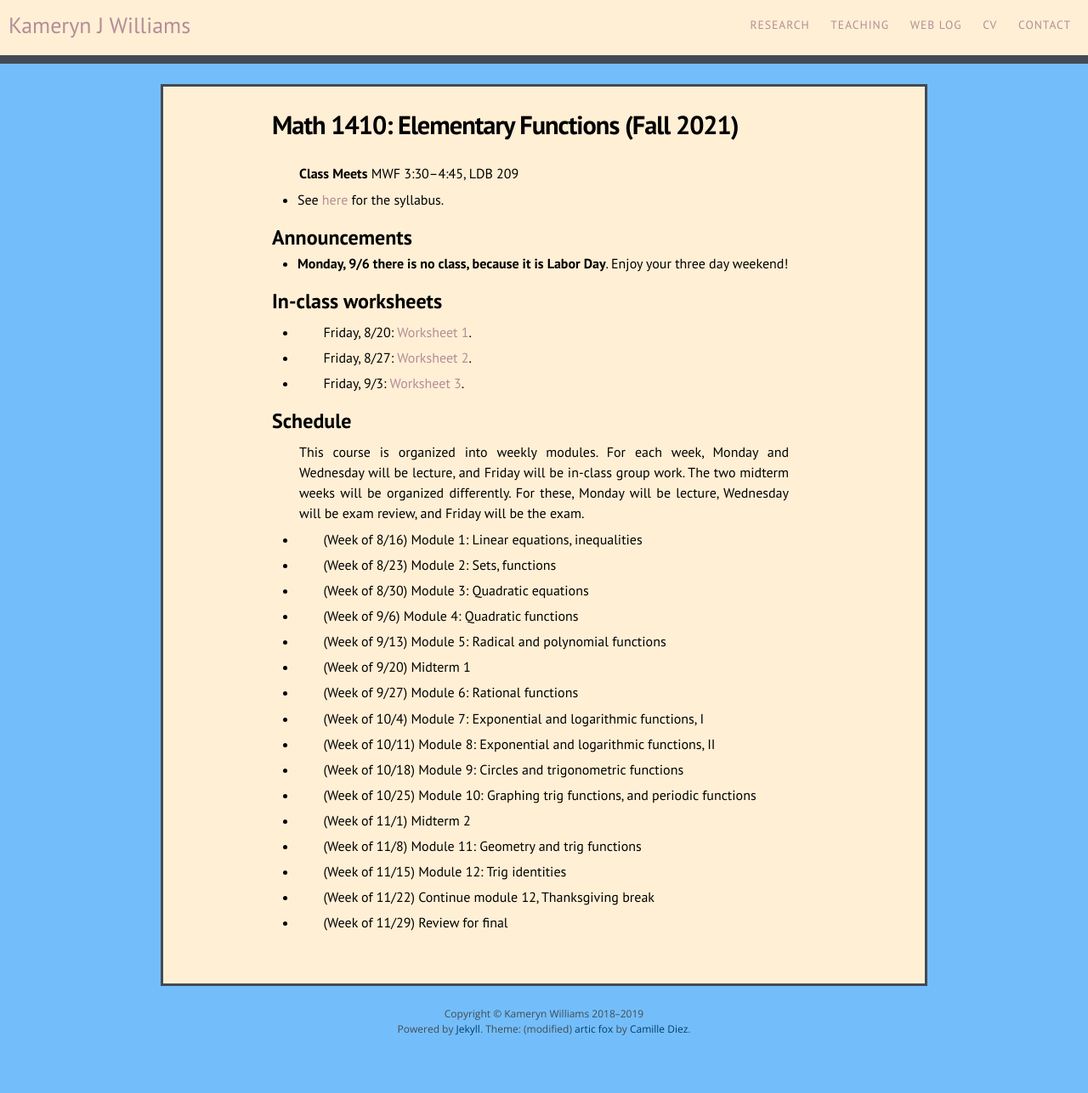
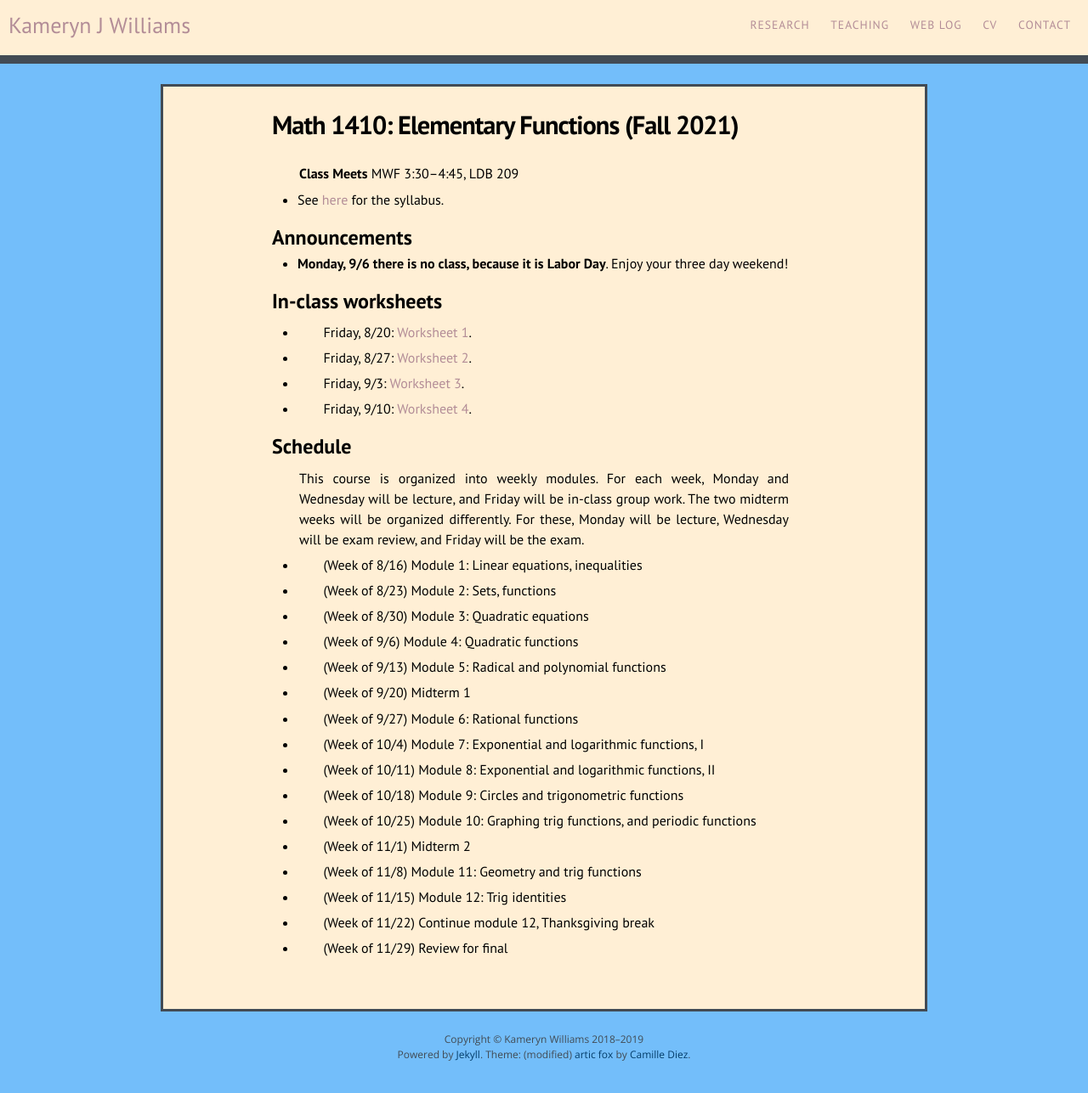
Before and after one commit to kamerynjw/kamerynjw.github.io, a Jekyll site: the page built from teaching/2021/math1410.md, in a window 1280 px wide. Shown: the whole page at 85% size. Built offline with Jekyll 4.4.1, drawn with Linux system fonts in a browser that asks for light colours; nearby versions of some CDN libraries; before the commit the page ends 1257 px from its top, so only the background shows below that.

Commit message:
new worksheet 1410'

```diff
--- a/teaching/2021/math1410.md
+++ b/teaching/2021/math1410.md
@@ -24,6 +24,8 @@ In-class worksheets
 * Friday, 8/27: [Worksheet 2]({{ page.url }}w2.pdf).
 
 * Friday, 9/3: [Worksheet 3]({{ page.url }}w3.pdf).
+
+* Friday, 9/10: [Worksheet 4]({{ page.url }}w4.pdf).
 
 
 
```
Also changed, not shown: 1 other file.
